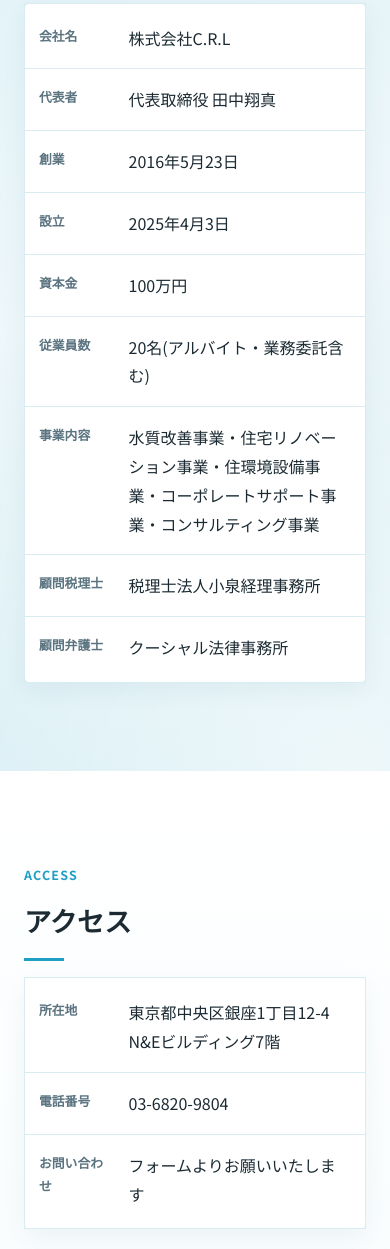
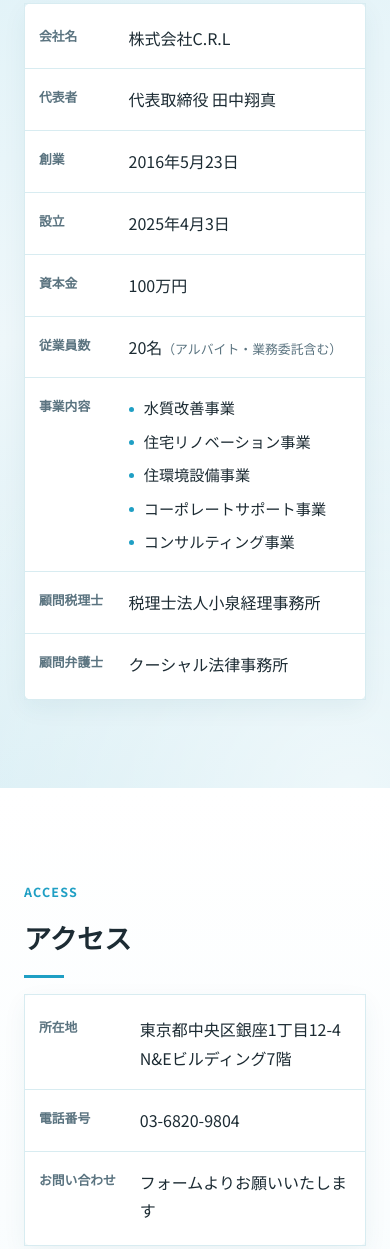
Before and after one commit to syoumasoccerno11-bot/crl-website, a plain HTML site: page about.html in a window 390 px wide. Shown: the part 3770-5019 px from the top of the page. Drawn offline with Linux system fonts and the light colour scheme.

Commit message:
会社概要: 従業員数を1行に、事業内容を縦並びに変更
Co-Authored-By: Claude Opus 5.5 <noreply@anthropic.com>

```diff
--- a/about.html
+++ b/about.html
@@ -9,7 +9,7 @@
 <link rel="preconnect" href="https://fonts.googleapis.com">
 <link rel="preconnect" href="https://fonts.gstatic.com" crossorigin>
 <link href="https://fonts.googleapis.com/css2?family=Noto+Sans+JP:wght@400;500;700;900&display=swap" rel="stylesheet">
-<link rel="stylesheet" href="style.css">
+<link rel="stylesheet" href="style.css?v=20260923b">
 </head>
 <body>
 
@@ -126,11 +126,19 @@
         </tr>
         <tr>
           <th>従業員数</th>
-          <td>20名(アルバイト・業務委託含む)</td>
+          <td class="info-nowrap">20名<small class="info-note">（アルバイト・業務委託含む）</small></td>
         </tr>
         <tr>
           <th>事業内容</th>
-          <td>水質改善事業・住宅リノベーション事業・住環境設備事業・コーポレートサポート事業・コンサルティング事業</td>
+          <td>
+            <ul class="info-list">
+              <li>水質改善事業</li>
+              <li>住宅リノベーション事業</li>
+              <li>住環境設備事業</li>
+              <li>コーポレートサポート事業</li>
+              <li>コンサルティング事業</li>
+            </ul>
+          </td>
         </tr>
         <tr>
           <th>顧問税理士</th>
@@ -200,6 +208,6 @@
   </div>
 </footer>
 
-<script src="script.js"></script>
+<script src="script.js?v=20260923b"></script>
 </body>
 </html>
--- a/style.css
+++ b/style.css
@@ -3561,3 +3561,19 @@ main section[id] {
   .hero-live { align-items: flex-start; padding: clamp(56px, 11svh, 110px) 20px 140px; }
   .hero-live .hero-shade { background: linear-gradient(180deg, rgba(4, 30, 70, 0.45) 0%, rgba(4, 30, 70, 0) 50%), linear-gradient(90deg, rgba(4, 30, 70, 0.3) 0%, rgba(4, 30, 70, 0) 70%); }
 }
+
+/* Company info: one-line cell and stacked list */
+.info-nowrap { white-space: nowrap; }
+.info-list { list-style: none; margin: 0; padding: 0; }
+.info-list li { position: relative; padding-left: 1em; }
+.info-list li + li { margin-top: 6px; }
+.info-list li::before { content: ""; position: absolute; left: 0; top: 0.8em; width: 5px; height: 5px; border-radius: 50%; background: var(--color-accent); }
+.info-note { font-size: 0.86em; color: var(--color-text-muted); }
+@media (max-width: 768px) {
+  .info-note { font-size: min(0.86em, 3.3vw); }
+  .info-table th { white-space: nowrap; }
+  .info-list li { white-space: nowrap; font-size: min(1em, 3.9vw); }
+}
+@media (max-width: 359px) {
+  .info-nowrap, .info-list li { white-space: normal; }
+}
```
Also changed, not shown: business.html (+2 -2 lines), contact.html (+2 -2 lines), index.html (+2 -2 lines), philosophy.html (+2 -2 lines), products.html (+2 -2 lines), recruit.html (+2 -2 lines).
